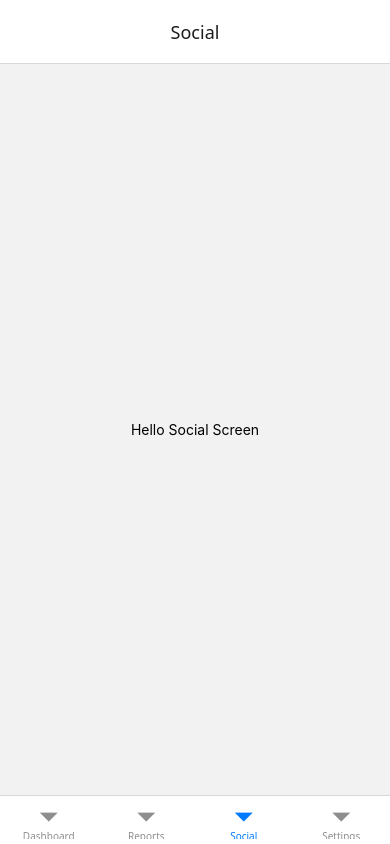
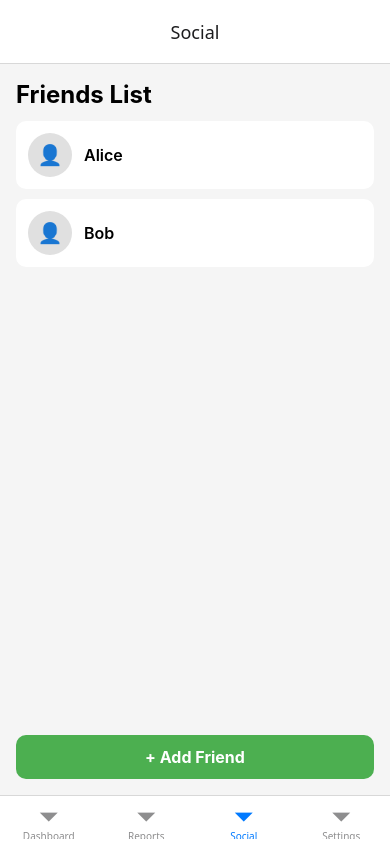
Before and after one commit to shihjonathan0302/SP2025, a React Native app: screen /Social in a window 390 px wide. Built offline with nearby package versions, Linux system fonts and the light colour scheme.

Commit message:
Ian 0813
add Reports page's analysis based on Dashboards data & Social page's friend list

```diff
--- a/screens/ReportsScreen.js
+++ b/screens/ReportsScreen.js
@@ -1,15 +1,82 @@
 // screens/ReportsScreen.js
 import React from 'react';
-import { View, Text, StyleSheet } from 'react-native';
+import { View, Text, StyleSheet, ScrollView } from 'react-native';
+import { useGoals, calcProgress } from '../contexts/GoalsContext';
 
 export default function ReportsScreen() {
+  const { goals } = useGoals();
+
+  // Calculations
+  const totalGoals = goals.length;
+  const completedGoals = goals.filter(g => calcProgress(g) === 100).length;
+  const pendingGoals = totalGoals - completedGoals;
+  const successRate = totalGoals === 0 ? 0 : Math.round((completedGoals / totalGoals) * 100);
+
   return (
-    <View style={styles.container}>
-      <Text>Hello Reports Screen</Text>
-    </View>
+    <ScrollView style={styles.container}>
+      <Text style={styles.header}>Reports & Analytics</Text>
+
+      {/* Statistic Cards */}
+      <View style={styles.cardsContainer}>
+        <View style={styles.card}>
+          <Text style={styles.cardLabel}>Total Goals</Text>
+          <Text style={styles.cardValue}>{totalGoals}</Text>
+        </View>
+        <View style={styles.card}>
+          <Text style={styles.cardLabel}>Completed Goals</Text>
+          <Text style={styles.cardValue}>{completedGoals}</Text>
+        </View>
+        <View style={styles.card}>
+          <Text style={styles.cardLabel}>Pending Goals</Text>
+          <Text style={styles.cardValue}>{pendingGoals}</Text>
+        </View>
+        <View style={styles.card}>
+          <Text style={styles.cardLabel}>Success Rate</Text>
+          <Text style={styles.cardValue}>{successRate}%</Text>
+        </View>
+      </View>
+
+      {/* Overview */}
+      <View style={styles.section}>
+        <Text style={styles.sectionTitle}>Performance Overview</Text>
+        <Text style={styles.sectionText}>
+          You have completed {completedGoals} out of {totalGoals} goals.
+        </Text>
+      </View>
+
+      {/* Monthly Progress - Placeholder */}
+      <View style={styles.section}>
+        <Text style={styles.sectionTitle}>Monthly Progress</Text>
+        <Text style={styles.sectionText}>
+          This section will show your monthly trend once tracking is implemented.
+        </Text>
+      </View>
+    </ScrollView>
   );
 }
 
 const styles = StyleSheet.create({
-  container: { flex: 1, alignItems: 'center', justifyContent: 'center' },
+  container: { flex: 1, backgroundColor: '#f5f5f5', padding: 16 },
+  header: { fontSize: 24, fontWeight: '700', marginBottom: 16 },
+  cardsContainer: { flexDirection: 'row', flexWrap: 'wrap', gap: 12 },
+  card: {
+    backgroundColor: '#fff',
+    padding: 16,
+    borderRadius: 8,
+    width: '47%',
+    alignItems: 'center',
+    marginBottom: 12,
+    elevation: 2
+  },
+  cardLabel: { fontSize: 14, color: '#555', marginBottom: 4 },
+  cardValue: { fontSize: 20, fontWeight: '700', color: '#333' },
+  section: {
+    backgroundColor: '#fff',
+    padding: 16,
+    borderRadius: 8,
+    marginTop: 12,
+    elevation: 1
+  },
+  sectionTitle: { fontSize: 18, fontWeight: '700', marginBottom: 8 },
+  sectionText: { fontSize: 14, color: '#555', lineHeight: 20 }
 });
--- a/screens/SocialScreen.js
+++ b/screens/SocialScreen.js
@@ -1,18 +1,154 @@
-import React from 'react';
-import { View, Text, StyleSheet } from 'react-native';
+// screens/SocialScreen.js
+import React, { useState } from 'react';
+import {
+  View,
+  Text,
+  StyleSheet,
+  FlatList,
+  TouchableOpacity,
+  Modal,
+  TextInput,
+  Button,
+} from 'react-native';
+import { useNavigation } from '@react-navigation/native';
 
 export default function SocialScreen() {
+  const navigation = useNavigation();
+
+  const [friends, setFriends] = useState([
+    { id: '1', name: 'Alice' },
+    { id: '2', name: 'Bob' },
+  ]);
+  const [modalVisible, setModalVisible] = useState(false);
+  const [inviteCode, setInviteCode] = useState('');
+  const [username, setUsername] = useState('');
+
+  const addFriend = () => {
+    if (!inviteCode.trim() && !username.trim()) return;
+    const id = String(Date.now());
+    setFriends(prev => [
+      ...prev,
+      {
+        id,
+        name: username.trim() || `User-${inviteCode.trim()}`,
+      },
+    ]);
+    setInviteCode('');
+    setUsername('');
+    setModalVisible(false);
+  };
+
+  const renderItem = ({ item }) => (
+    <TouchableOpacity
+      style={styles.friendItem}
+      onPress={() => navigation.navigate('FriendDetail', { friend: item })}
+    >
+      <View style={styles.avatar}>
+        <Text style={styles.avatarIcon}>👤</Text>
+      </View>
+      <Text style={styles.friendName}>{item.name}</Text>
+    </TouchableOpacity>
+  );
+
   return (
     <View style={styles.container}>
-      <Text>Hello Social Screen</Text>
+      <Text style={styles.header}>Friends List</Text>
+
+      <FlatList
+        data={friends}
+        keyExtractor={item => item.id}
+        renderItem={renderItem}
+        ItemSeparatorComponent={() => <View style={styles.sep} />}
+        ListEmptyComponent={<Text style={styles.empty}>No friends yet</Text>}
+        contentContainerStyle={friends.length === 0 && { flex: 1, justifyContent: 'center' }}
+      />
+
+      <TouchableOpacity style={styles.addButton} onPress={() => setModalVisible(true)}>
+        <Text style={styles.addButtonText}>+ Add Friend</Text>
+      </TouchableOpacity>
+
+      <Modal visible={modalVisible} animationType="slide" transparent>
+        <View style={styles.modalOverlay}>
+          <View style={styles.modalContent}>
+            <Text style={styles.modalTitle}>Add Friend</Text>
+            <TextInput
+              style={styles.input}
+              placeholder="Invitation Code"
+              value={inviteCode}
+              onChangeText={setInviteCode}
+              autoCapitalize="none"
+            />
+            <Text style={styles.orText}>or</Text>
+            <TextInput
+              style={styles.input}
+              placeholder="Username"
+              value={username}
+              onChangeText={setUsername}
+              autoCapitalize="none"
+            />
+            <View style={styles.modalButtons}>
+              <View style={{ flex: 1, marginRight: 8 }}>
+                <Button title="Add" onPress={addFriend} />
+              </View>
+              <View style={{ flex: 1, marginLeft: 8 }}>
+                <Button title="Cancel" color="#999" onPress={() => setModalVisible(false)} />
+              </View>
+            </View>
+          </View>
+        </View>
+      </Modal>
     </View>
   );
 }
 
+const AVATAR_SIZE = 44;
+
 const styles = StyleSheet.create({
-  container: {
-    flex: 1,
+  container: { flex: 1, padding: 16, backgroundColor: '#f5f5f5' },
+  header: { fontSize: 24, fontWeight: '700', marginBottom: 12 },
+  friendItem: {
+    flexDirection: 'row',
     alignItems: 'center',
+    padding: 12,
+    backgroundColor: '#fff',
+    borderRadius: 10,
+    elevation: 2,
+  },
+  avatar: {
+    width: AVATAR_SIZE,
+    height: AVATAR_SIZE,
+    borderRadius: AVATAR_SIZE / 2,
+    backgroundColor: '#e0e0e0',
     justifyContent: 'center',
+    alignItems: 'center',
+    marginRight: 12,
   },
+  avatarIcon: { fontSize: 20, color: '#555' },
+  friendName: { fontSize: 16, fontWeight: '600' },
+  sep: { height: 10 },
+  empty: { color: '#666', textAlign: 'center' },
+  addButton: {
+    backgroundColor: '#4caf50',
+    padding: 12,
+    borderRadius: 10,
+    alignItems: 'center',
+    marginTop: 16,
+  },
+  addButtonText: { color: '#fff', fontSize: 16, fontWeight: '700' },
+  modalOverlay: {
+    flex: 1, justifyContent: 'center', alignItems: 'center',
+    backgroundColor: 'rgba(0,0,0,0.5)',
+    padding: 16,
+  },
+  modalContent: {
+    width: '100%', backgroundColor: '#fff', padding: 20,
+    borderRadius: 12, elevation: 6,
+  },
+  modalTitle: { fontSize: 20, fontWeight: '700', marginBottom: 12, textAlign: 'center' },
+  input: {
+    borderWidth: 1, borderColor: '#ddd', borderRadius: 10,
+    padding: 10, marginBottom: 12, backgroundColor: '#fafafa',
+  },
+  orText: { textAlign: 'center', marginVertical: 4, color: '#666' },
+  modalButtons: { flexDirection: 'row', marginTop: 8 },
 });
```
Also changed, not shown: screens/FriendDetailScreen.js (added, +71 -0 lines), 1 other file (tests, documents, lock files or other folders).
